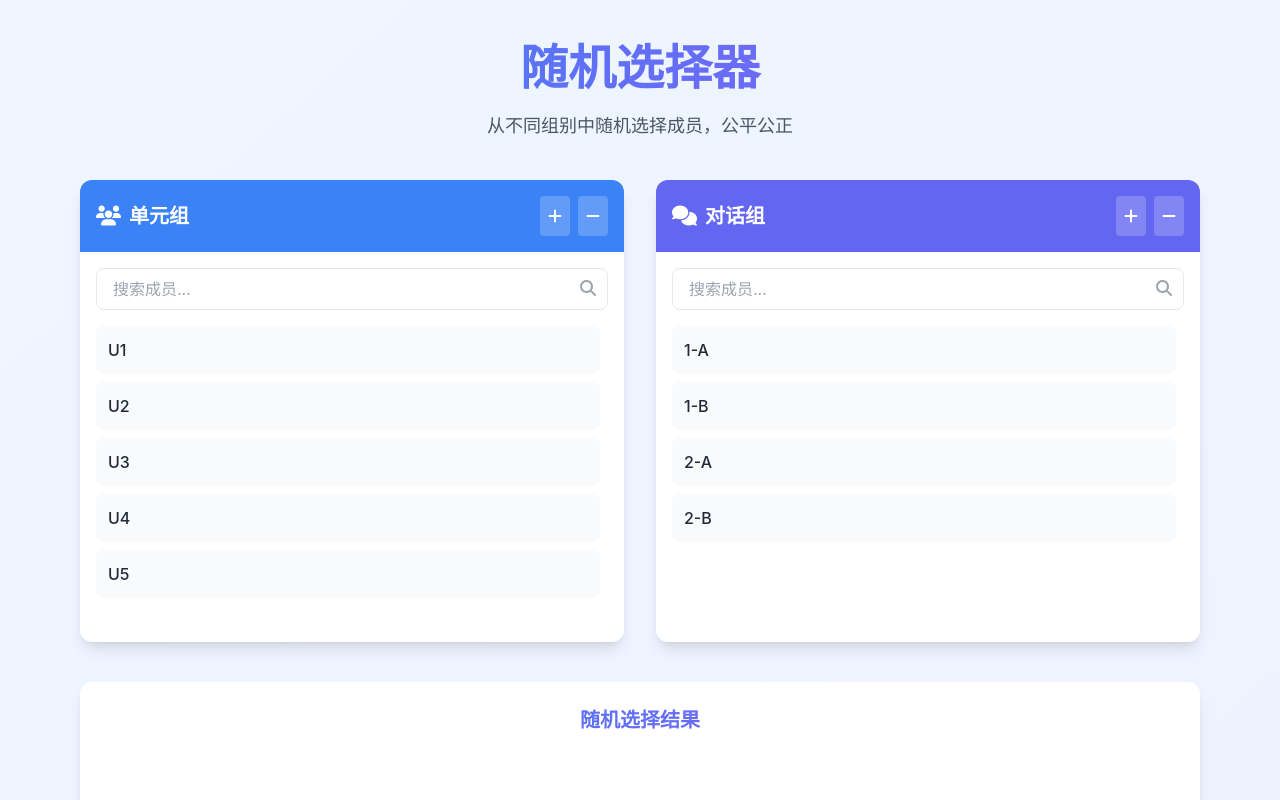
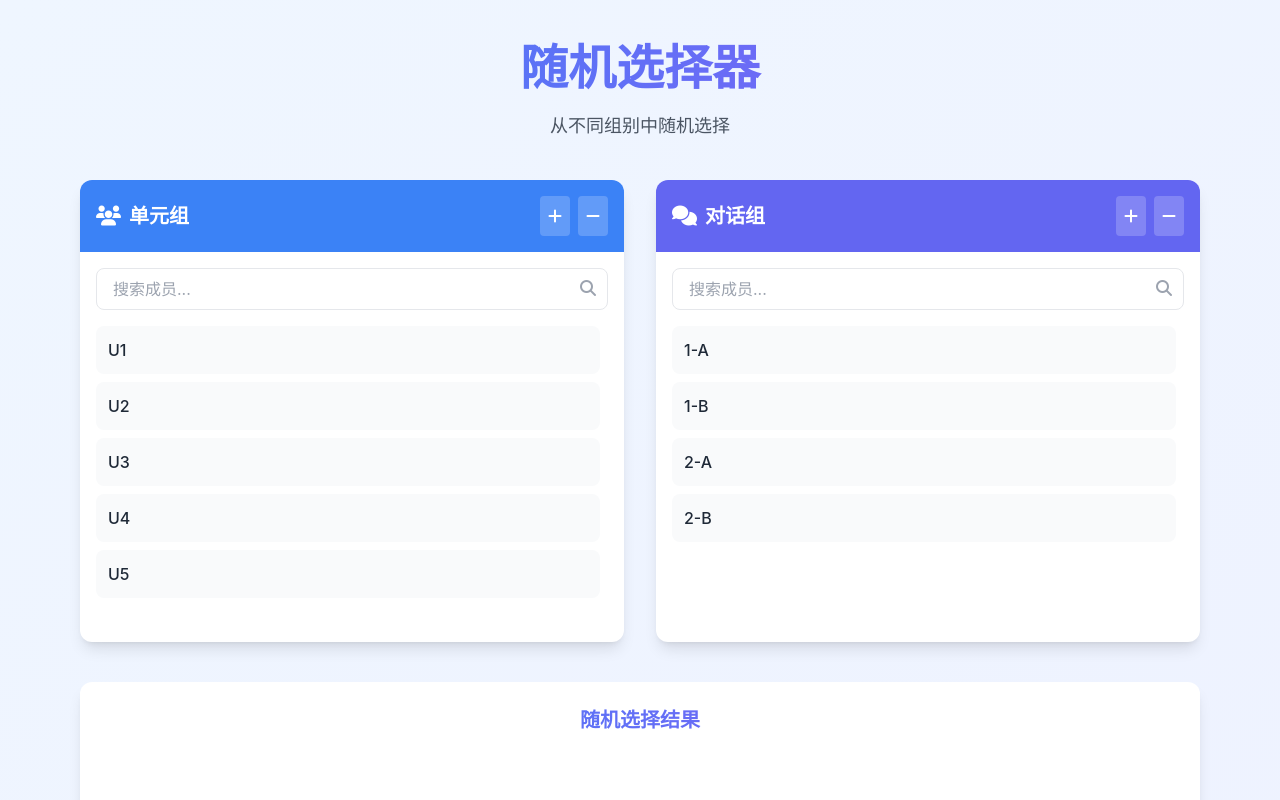
Before and after one commit to chengyw-11125/chengyw-1125.github.io, a plain HTML site: page index.html in a window 1280 px wide. Shown: the top 800 px of the page. Drawn offline with nearby package versions, Linux system fonts and the light colour scheme.

Commit message:
Update index.html

```diff
--- a/index.html
+++ b/index.html
@@ -53,7 +53,7 @@
             <h1 class="text-[clamp(2rem,5vw,3rem)] font-bold text-gradient bg-gradient-to-r from-primary to-accent mb-2">
                 随机选择器
             </h1>
-            <p class="text-gray-600 text-lg">从不同组别中随机选择成员，公平公正</p>
+            <p class="text-gray-600 text-lg">从不同组别中随机选择</p>
         </header>
 
         <!-- 主要内容区域 -->
```
